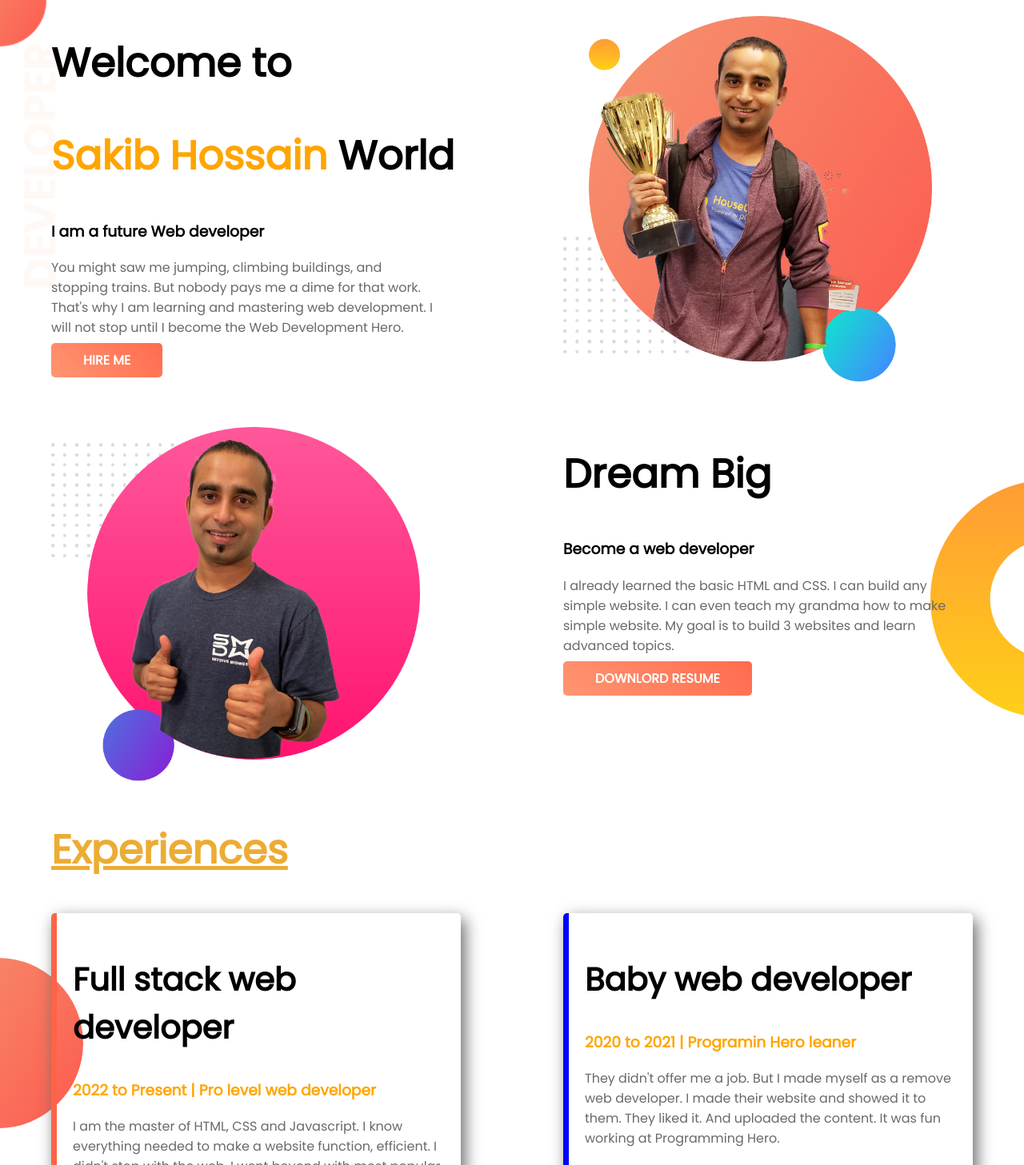
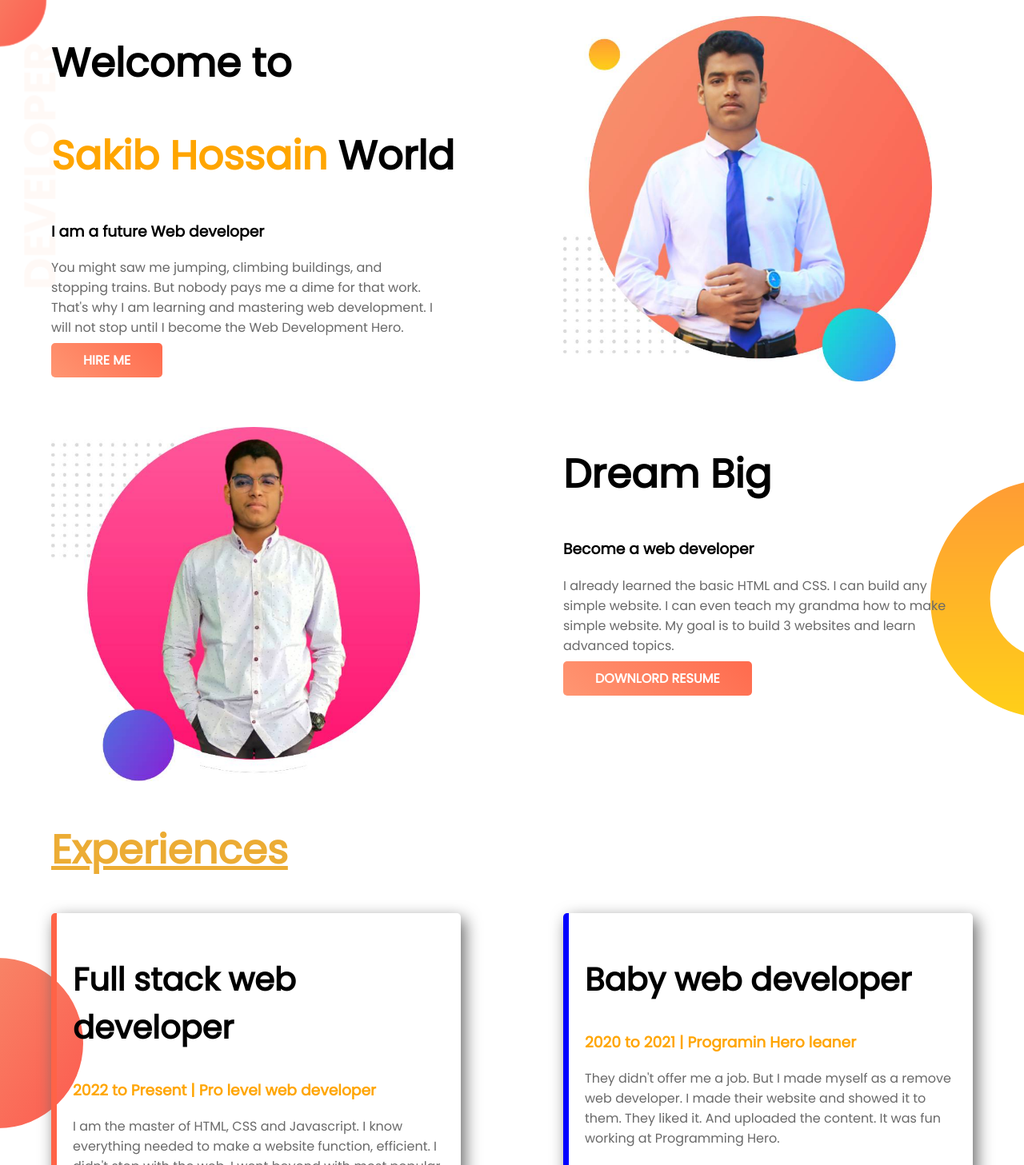
Before and after one commit to sakibhossainwd/developer-portfolio, a plain HTML site: page index.html in a window 1280 px wide. Shown: the top 1457 px of the page at 80% size. Drawn offline with Linux system fonts and the light colour scheme.

Commit message:
img change

```diff
--- a/index.html
+++ b/index.html
@@ -21,14 +21,14 @@
 </div>
 
 <div class="half-width">
-    <img src="images/jhankar.png" alt="">
+    <img src="images/my-bg-1.jpg" alt="">
 </div>
 </section>
 
 <!-- Dream Big Section -->
 <section class="dream-big flexible-container">
     <div class="half-width">
-        <img src="images/jhankar2.png" alt="">
+        <img src="images/my-bg-2.jpg" alt="">
     </div>
     <div class="half-width">
         <h1>Dream Big</h1>
```
Also changed, not shown: images/img-01.png (deleted), images/img-02.png (deleted), images/my-bg-1.jpg (added), images/my-bg-2.jpg (added).
